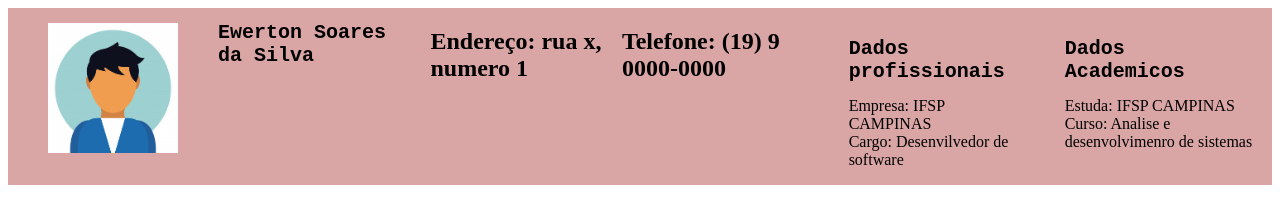
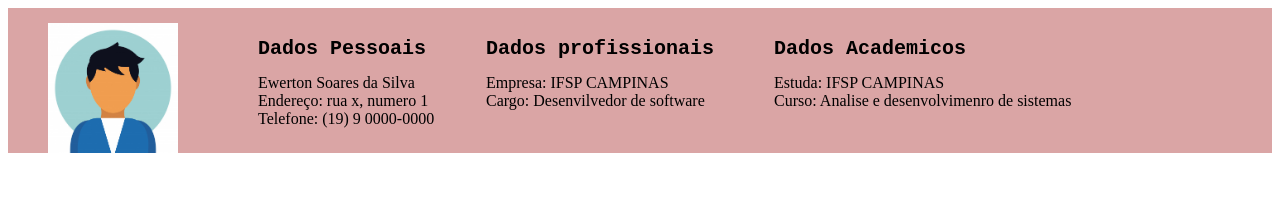
Before and after one commit to EwertonSoares/paginaPessoal, a plain HTML site: page index.html in a window 1280 px wide. Drawn offline with Linux system fonts and the light colour scheme.

Commit message:
Segundo commit - Versao 2

```diff
--- a/index.css
+++ b/index.css
@@ -11,7 +11,7 @@ h1 {
     font-family: 'Courier New', Courier, monospace;
 }
 
-ol {
+ol, ul {
     list-style-type: none;
 }
 
--- a/index.html
+++ b/index.html
@@ -8,19 +8,22 @@
 
 <body>
     <div id="dados">
+
         <img src="./imagems/perfil.jpg" alt="imagem de perfil">
-        <p>
-            <h1>Ewerton Soares da Silva</h1>
-            <h2>Endereço: rua x, numero 1</h2>
-            <h2>Telefone: (19) 9 0000-0000</h2><br>
-        </p>
+
+        <ul>
+             <h1>Dados Pessoais</h1>
+             <li>Ewerton Soares da Silva</li>
+            <li>Endereço: rua x, numero 1</li>
+            <li>Telefone: (19) 9 0000-0000</li>
+        </ul>
 
         <ol>
             <h1>Dados profissionais</h1>
             <li>Empresa: IFSP CAMPINAS </li>
             <li>Cargo: Desenvilvedor de software</li>
         </ol>
-        <br>
+
         <ol>
             <h1>Dados Academicos</h1>
             <li>Estuda: IFSP CAMPINAS </li>
```
